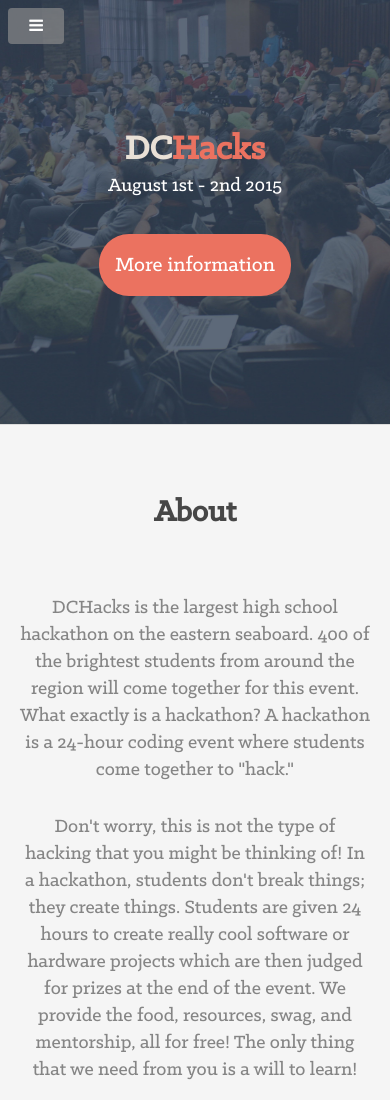
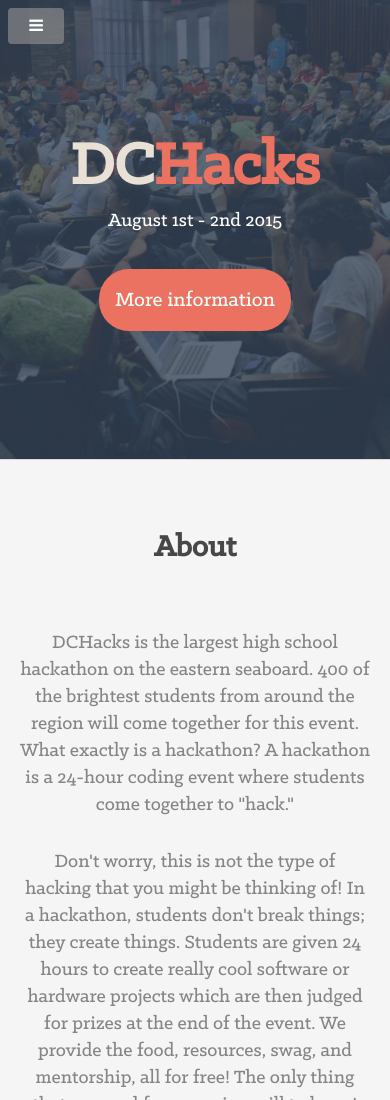
Before and after one commit to DCHacks/dchacks.github.io, a plain HTML site: page index.html in a window 390 px wide. Shown: the top 1100 px of the page. Drawn offline with Linux system fonts and the light colour scheme.

Commit message:
font sizing on mobile is now good

```diff
--- a/css/style-medium.css
+++ b/css/style-medium.css
@@ -37,7 +37,7 @@
 	}
 
 		#banner h2 {
-			font-size: 2.25em;
+			font-size: 4em;
 		}
 
 		#banner p {
--- a/css/style-small.css
+++ b/css/style-small.css
@@ -13,8 +13,13 @@
 /* Banner */
 
 	#banner {
-		padding: 8em 2em 8em;
+		padding: 8em 2em 2em;
 	}
+
+	#banner h2 {
+		font-size: 4em;
+	}
+
 
 /* Wrapper */
 
--- a/css/style.css
+++ b/css/style.css
@@ -1267,4 +1267,11 @@
 
 
 		  }
+		  #banner h2 {
+			color: #ffffff;
+			font-size: 10em;
+			line-height: 1.25em;
+			margin: 0 0 0em 0;
+			padding: 0;
+		}
 	}
```
